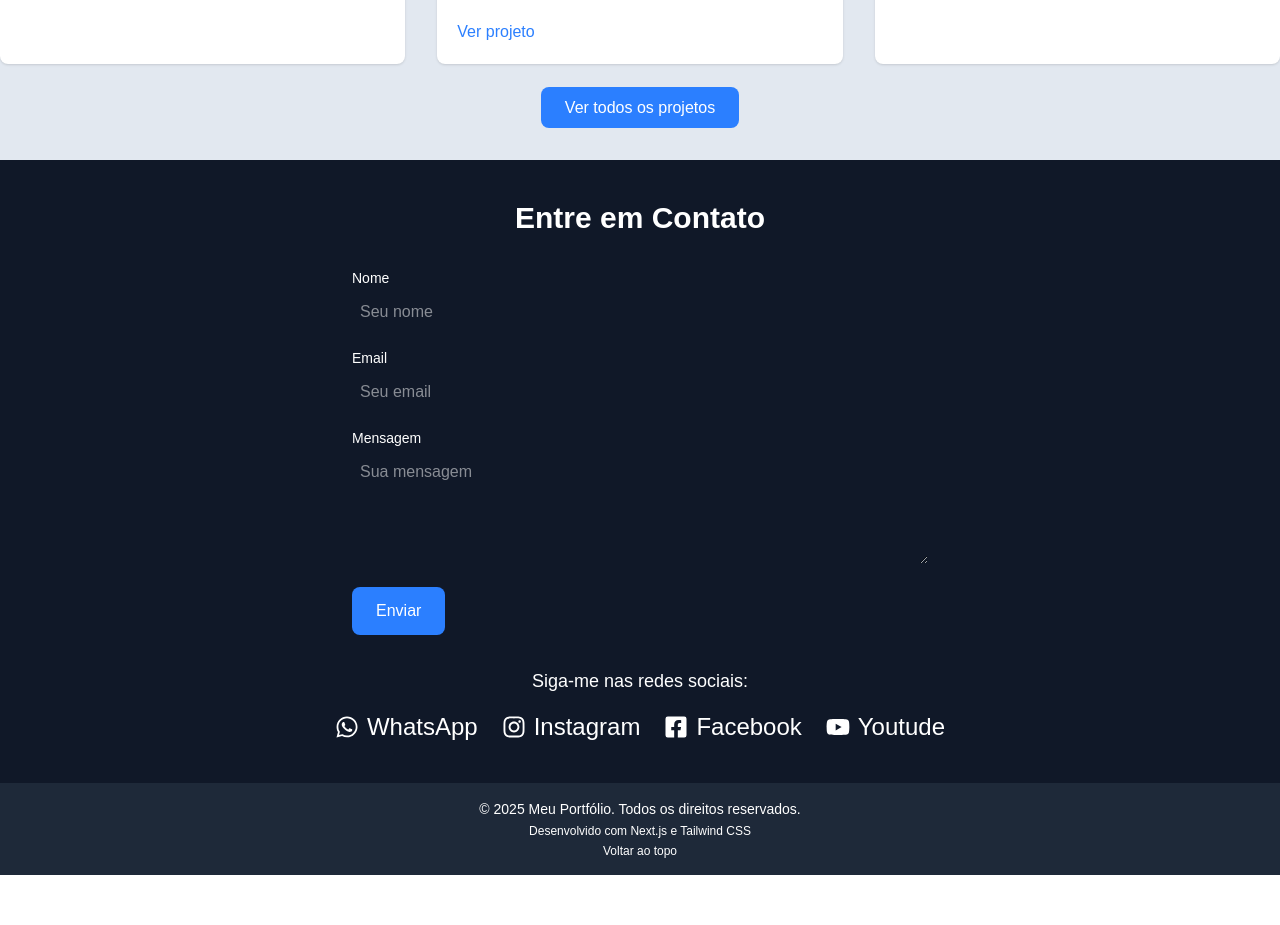
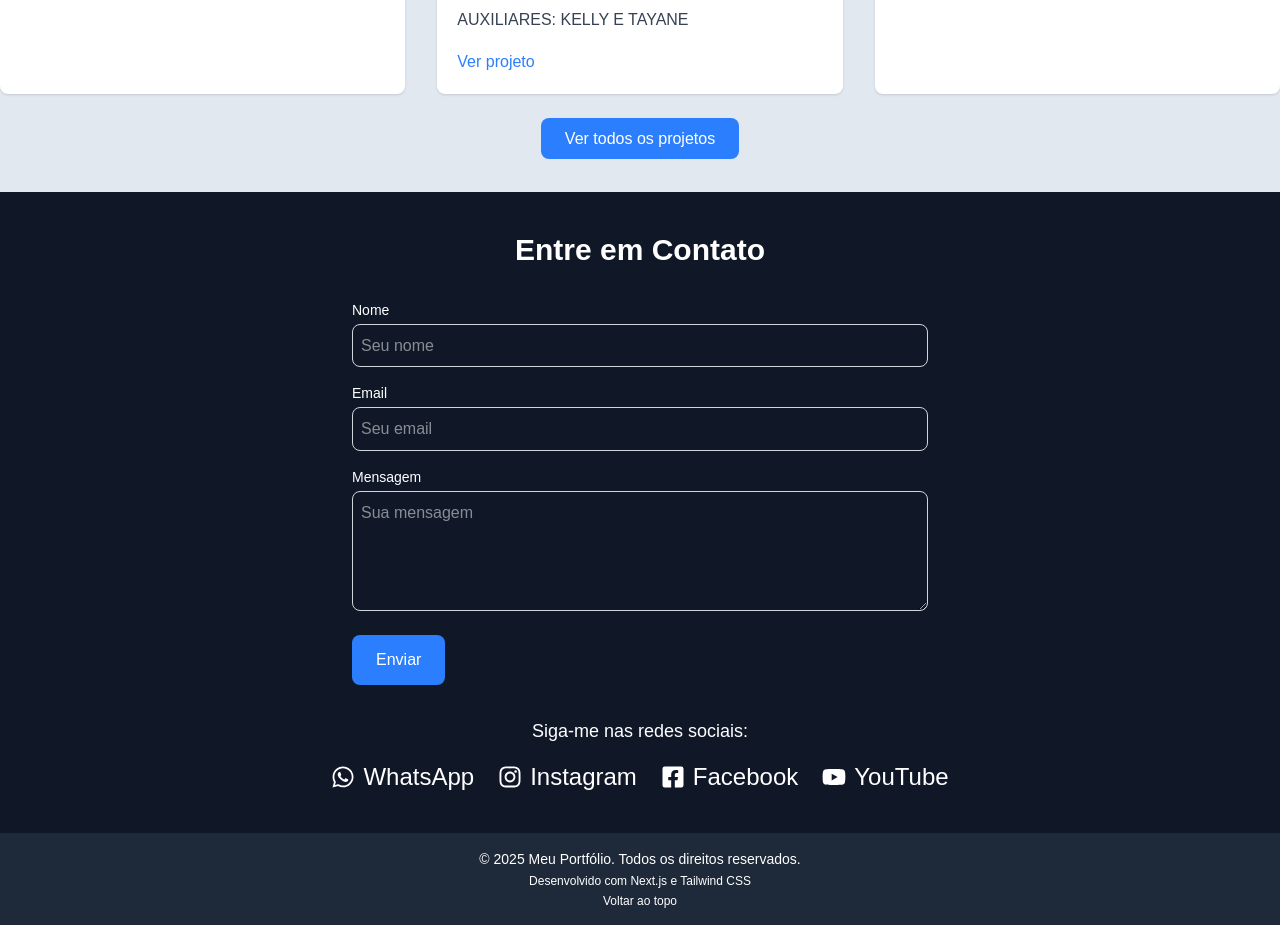
Before and after one commit to Gabrie277/projeto, a Next.js app: page / in a window 1280 px wide. Shown: the part 2300-3225 px from the top of the page. Before the commit the page ends 3175 px from the top, so only its background shows below. Built offline with nearby package versions, Linux system fonts and the light colour scheme.

Commit message:
Site atualizado

```diff
--- a/src/app/components/Contacts.tsx
+++ b/src/app/components/Contacts.tsx
@@ -1,13 +1,16 @@
-import { FaWhatsapp, FaInstagram, FaFacebookSquare,FaYoutube } from "react-icons/fa";
+
+
+
+import { FaWhatsapp, FaInstagram, FaFacebookSquare, FaYoutube } from "react-icons/fa";
 
 const Contact = () => {
   return (
     <section id="contact" className="bg-gray-900 text-white py-10">
-      <div className="container mx-auto">
+      <div className="container mx-auto px-4 sm:px-6 lg:px-8">
         <h2 className="text-3xl font-bold text-center mb-8">Entre em Contato</h2>
 
         {/* Formulário de Contato */}
-        <form className="max-w-xl mx-auto mb-8">
+        <form className="w-full max-w-md md:max-w-xl mx-auto mb-8">
           <div className="mb-4">
             <label htmlFor="name" className="block text-sm font-medium mb-1">
               Nome
@@ -15,7 +18,8 @@
             <input
               type="text"
               id="name"
-              className="w-full p-2 rounded-lg border-gray-300 focus:ring focus:ring-blue-500"
+              name="name"
+              className="w-full p-2 rounded-lg border border-gray-300 focus:ring focus:ring-blue-500"
               placeholder="Seu nome"
             />
           </div>
@@ -26,7 +30,8 @@
             <input
               type="email"
               id="email"
-              className="w-full p-2 rounded-lg border-gray-300 focus:ring focus:ring-blue-500"
+              name="email"
+              className="w-full p-2 rounded-lg border border-gray-300 focus:ring focus:ring-blue-500"
               placeholder="Seu email"
             />
           </div>
@@ -36,7 +41,8 @@
             </label>
             <textarea
               id="message"
-              className="w-full p-2 rounded-lg border-gray-300 focus:ring focus:ring-blue-500"
+              name="message"
+              className="w-full p-2 rounded-lg border border-gray-300 focus:ring focus:ring-blue-500"
               rows={4}
               placeholder="Sua mensagem"
             ></textarea>
@@ -52,7 +58,7 @@
         {/* Links de Redes Sociais */}
         <div className="text-center">
           <p className="text-lg mb-4">Siga-me nas redes sociais:</p>
-          <div className="flex justify-center space-x-6 text-2xl">
+          <div className="flex flex-col sm:flex-row justify-center items-center gap-4 sm:gap-6 text-2xl">
             <a
               href="https://wa.me/seu-numero"
               target="_blank"
@@ -80,17 +86,14 @@
               <FaFacebookSquare />
               Facebook
             </a>
-
-
-              <a
+            <a
               href="https://www.youtube.com/@pibcidadeoperaria"
               target="_blank"
               rel="noopener noreferrer"
               className="text-white hover:text-blue-400 transition flex items-center gap-2"
             >
               <FaYoutube />
-                Youtude
-
+              YouTube
             </a>
           </div>
         </div>
--- a/src/app/components/Footer.tsx
+++ b/src/app/components/Footer.tsx
@@ -1,4 +1,5 @@
-import "tailwindcss";
+
+
 const Footer = () => {
     return (
       <footer className="bg-gray-800 text-white py-4">
--- a/src/app/globals.css
+++ b/src/app/globals.css
@@ -1,17 +1,9 @@
 @import "tailwindcss";
-
 
 :root {
   --background: #ffffff;
   --foreground: #171717;
 }
-
- /* @theme inline {
-  --color-background: var(--background);
-  --color-foreground: var(--foreground);
-  --font-sans: var(--font-geist-sans);
-  --font-mono: var(--font-geist-mono);
-}  */
 
 @media (prefers-color-scheme: dark) {
   :root {
@@ -20,8 +12,17 @@
   }
 }
 
+html {
+  scroll-behavior: smooth;
+  font-size: 16px;
+}
+
 body {
   background: var(--background);
   color: var(--foreground);
   font-family: Arial, Helvetica, sans-serif;
+  max-width: 100%;
+  overflow-x: hidden;
+  line-height: 1.6;
+  word-wrap: break-word;
 }
--- a/src/app/styles.css
+++ /dev/null
@@ -1,12 +0,0 @@
-@import "tailwindcss";
-
-html,
-body {
-  padding: 0;
-  margin: 0;
-  height: 100%;
-}
-
-* {
-  box-sizing: border-box;
-}
```
